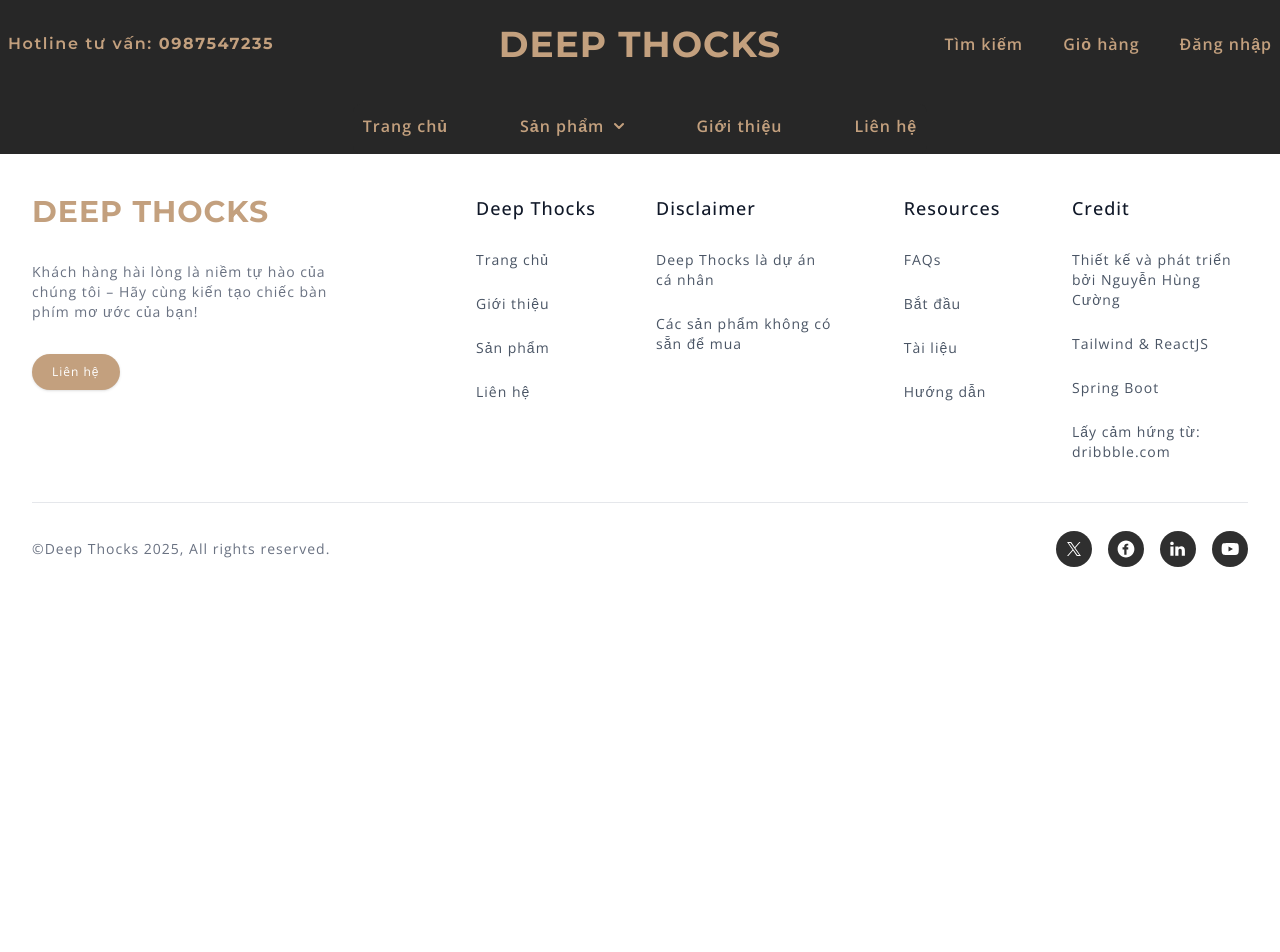
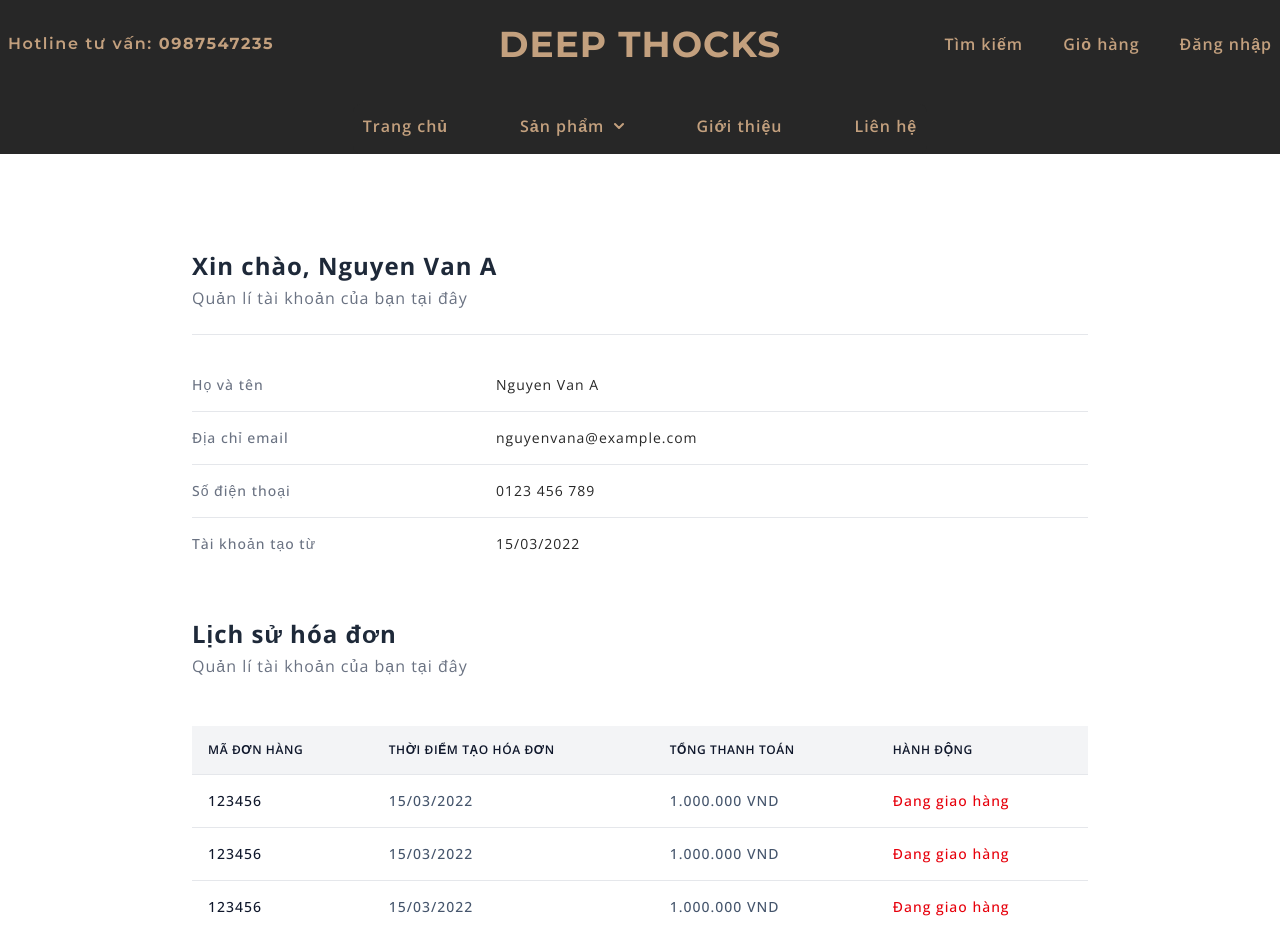
Before and after one commit to NguyenHungCuongg/Deep-Thocks, a React (Vite) app in the folder frontend/: page /profile in a window 1280 px wide. Shown: the top 952 px of the page. Before the commit the page ends 800 px from the top, so only its background shows below. Built offline with nearby package versions, Linux system fonts and the light colour scheme; some icons are missing.

Commit message:
Hoàn thành frontend của trang tài khoản cá nhân

```diff
--- a/frontend/src/App.jsx
+++ b/frontend/src/App.jsx
@@ -10,6 +10,7 @@ import Cart from "./pages/Cart";
 import Products from "./pages/Products";
 import Payment from "./pages/Payment";
 import ProductView from "./components/ProductView";
+import Profile from "./pages/Profile";
 import { AuthProvider } from "./context/AuthContext";
 import { Toaster } from "react-hot-toast"; // Thông báo cho người dùng khi có sự kiện xảy ra
 
@@ -34,6 +35,7 @@ function App() {
           <Route path="/account/login" element={<Login />} />
           <Route path="/account/register" element={<Register />} />
           <Route path="/payment" element={<Payment />} />
+          <Route path="/profile" element={<Profile />} />
         </Routes>
         <Footer />
       </AuthProvider>
--- a/frontend/src/components/Navbar.jsx
+++ b/frontend/src/components/Navbar.jsx
@@ -75,7 +75,9 @@ function Navbar() {
               <div>
                 <button className="flex md:gap-2 items-center font-semibold py-2 px-2 text-[var(--primary-color)] rounded-sm hover:bg-transparent hover:text-[var(--light-primary-color)] md:p-0">
                   <PersonOutlineIcon sx={{ fontSize: 30 }} />
-                  <span className="hidden md:block">{authState.user}</span>
+                  <a className="hidden md:block" href="/profile">
+                    {authState.user}
+                  </a>
                   <LogoutOutlinedIcon onClick={() => setShowConfirmDialog(true)} sx={{ fontSize: 30 }} />
                 </button>
                 <ConfirmDialog
--- /dev/null
+++ b/frontend/src/components/OrderHistoryList.jsx
@@ -0,0 +1,47 @@
+import React from "react";
+
+function OrderHistoryList(props) {
+  return (
+    <div className="overflow-x-auto md:max-w-4xl max-w-lg mx-auto">
+      <div className="flex flex-col justify-between items-start py-12">
+        <h1 className="text-2xl font-bold text-gray-800">Lịch sử hóa đơn</h1>
+        <p className="mt-1 text-gray-500">Quản lí tài khoản của bạn tại đây</p>
+      </div>
+
+      <table className="min-w-full divide-y divide-gray-200">
+        <thead className="bg-gray-100 whitespace-nowrap">
+          <tr>
+            <th className="px-4 py-4 text-left text-xs font-semibold text-slate-900 uppercase tracking-wider">
+              Mã đơn hàng
+            </th>
+            <th className="px-4 py-4 text-left text-xs font-semibold text-slate-900 uppercase tracking-wider">
+              Thời điểm tạo hóa đơn
+            </th>
+            <th className="px-4 py-4 text-left text-xs font-semibold text-slate-900 uppercase tracking-wider">
+              Tổng thanh toán
+            </th>
+
+            <th className="px-4 py-4 text-left text-xs font-semibold text-slate-900 uppercase tracking-wider">
+              Hành động
+            </th>
+          </tr>
+        </thead>
+
+        <tbody className="bg-white divide-y divide-gray-200 whitespace-nowrap">
+          {props.orders.map((order) => (
+            <tr>
+              <td className="px-4 py-4 text-sm text-slate-900 font-medium">{order.orderId}</td>
+              <td className="px-4 py-4 text-sm text-slate-600 font-medium">{order.createdAt}</td>
+              <td className="px-4 py-4 text-sm text-slate-600 font-medium">{order.totalAmount}</td>
+              <td className="px-4 py-4 text-sm">
+                <button className="cursor-pointer text-red-600 font-medium">{order.status}</button>
+              </td>
+            </tr>
+          ))}
+        </tbody>
+      </table>
+    </div>
+  );
+}
+
+export default OrderHistoryList;
--- /dev/null
+++ b/frontend/src/components/ProfileInformationSection.jsx
@@ -0,0 +1,37 @@
+import React from "react";
+
+function ProfileInformationSection(props) {
+  return (
+    <div className="max-w-lg mx-auto bg-white overflow-hidden md:max-w-4xl">
+      <div className="flex justify-between items-start pt-12">
+        <div>
+          <h1 className="text-2xl font-bold text-gray-800">Xin chào, {props.user.fullName}</h1>
+          <p className="mt-1 text-gray-500">Quản lí tài khoản của bạn tại đây</p>
+        </div>
+      </div>
+
+      <div className="mt-6 border-t border-gray-200 pt-6">
+        <dl className="divide-y divide-gray-200">
+          <div className="py-4 sm:grid sm:grid-cols-3 sm:gap-4">
+            <dt className="text-sm font-medium text-gray-500">Họ và tên</dt>
+            <dd className="mt-1 text-sm text-[var(--dark-black)] sm:mt-0 sm:col-span-2">{props.user.fullName}</dd>
+          </div>
+          <div className="py-4 sm:grid sm:grid-cols-3 sm:gap-4">
+            <dt className="text-sm font-medium text-gray-500">Địa chỉ email</dt>
+            <dd className="mt-1 text-sm text-[var(--dark-black)] sm:mt-0 sm:col-span-2">{props.user.email}</dd>
+          </div>
+          <div className="py-4 sm:grid sm:grid-cols-3 sm:gap-4">
+            <dt className="text-sm font-medium text-gray-500">Số điện thoại</dt>
+            <dd className="mt-1 text-sm text-[var(--dark-black)] sm:mt-0 sm:col-span-2">{props.user.phoneNumber}</dd>
+          </div>
+          <div className="py-4 sm:grid sm:grid-cols-3 sm:gap-4">
+            <dt className="text-sm font-medium text-gray-500">Tài khoản tạo từ</dt>
+            <dd className="mt-1 text-sm text-[var(--dark-black)] sm:mt-0 sm:col-span-2">{props.user.createdAt}</dd>
+          </div>
+        </dl>
+      </div>
+    </div>
+  );
+}
+
+export default ProfileInformationSection;
--- /dev/null
+++ b/frontend/src/pages/Profile.jsx
@@ -0,0 +1,42 @@
+import React from "react";
+import ProfileInformationSection from "../components/ProfileInformationSection";
+import OrderHistoryList from "../components/OrderHistoryList";
+
+function Profile() {
+  const user = {
+    fullName: "Nguyen Van A",
+    email: "nguyenvana@example.com",
+    phoneNumber: "0123 456 789",
+    createdAt: "15/03/2022",
+  };
+
+  const orderHistory = [
+    {
+      orderId: "123456",
+      createdAt: "15/03/2022",
+      totalAmount: "1.000.000 VND",
+      status: "Đang giao hàng",
+    },
+    {
+      orderId: "123456",
+      createdAt: "15/03/2022",
+      totalAmount: "1.000.000 VND",
+      status: "Đang giao hàng",
+    },
+    {
+      orderId: "123456",
+      createdAt: "15/03/2022",
+      totalAmount: "1.000.000 VND",
+      status: "Đang giao hàng",
+    },
+  ];
+
+  return (
+    <div className="py-12 px-6 sm:px-6 lg:px-8">
+      <ProfileInformationSection user={user} />
+      <OrderHistoryList orders={orderHistory} />
+    </div>
+  );
+}
+
+export default Profile;
```
